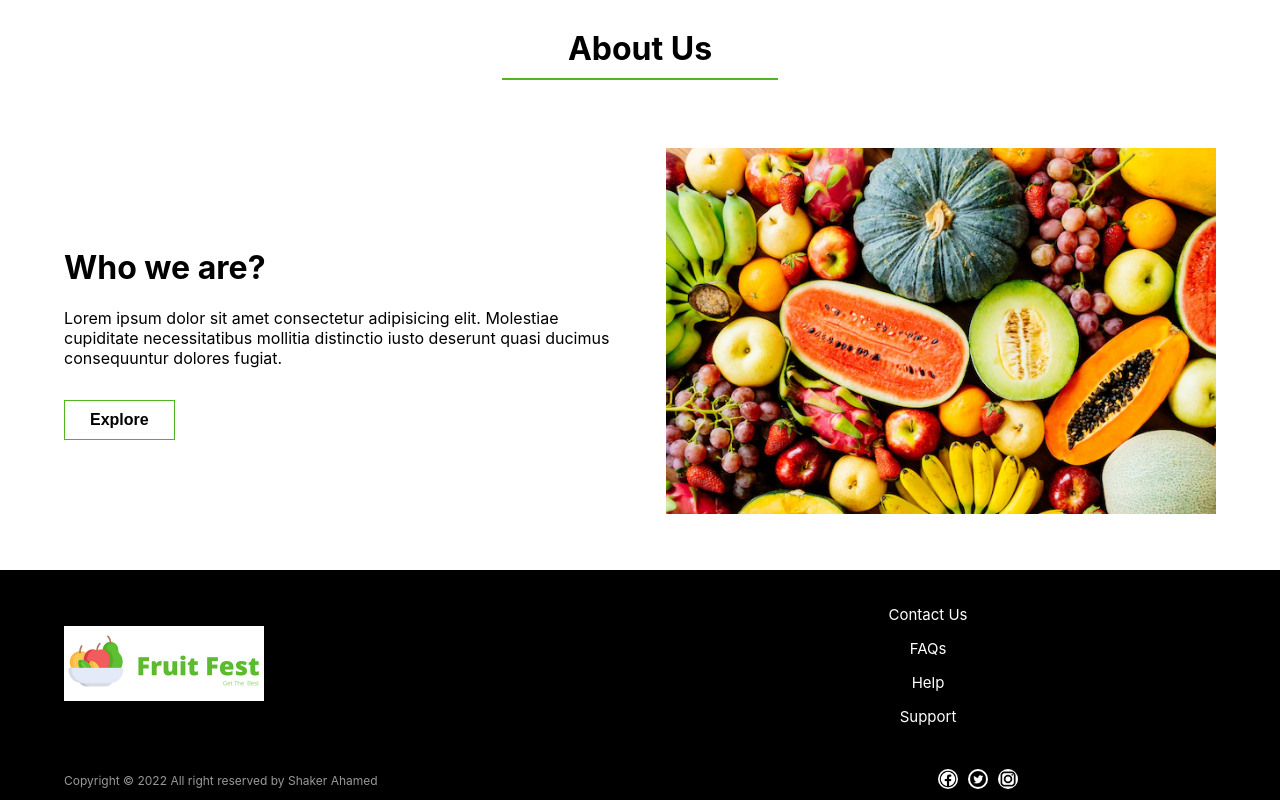
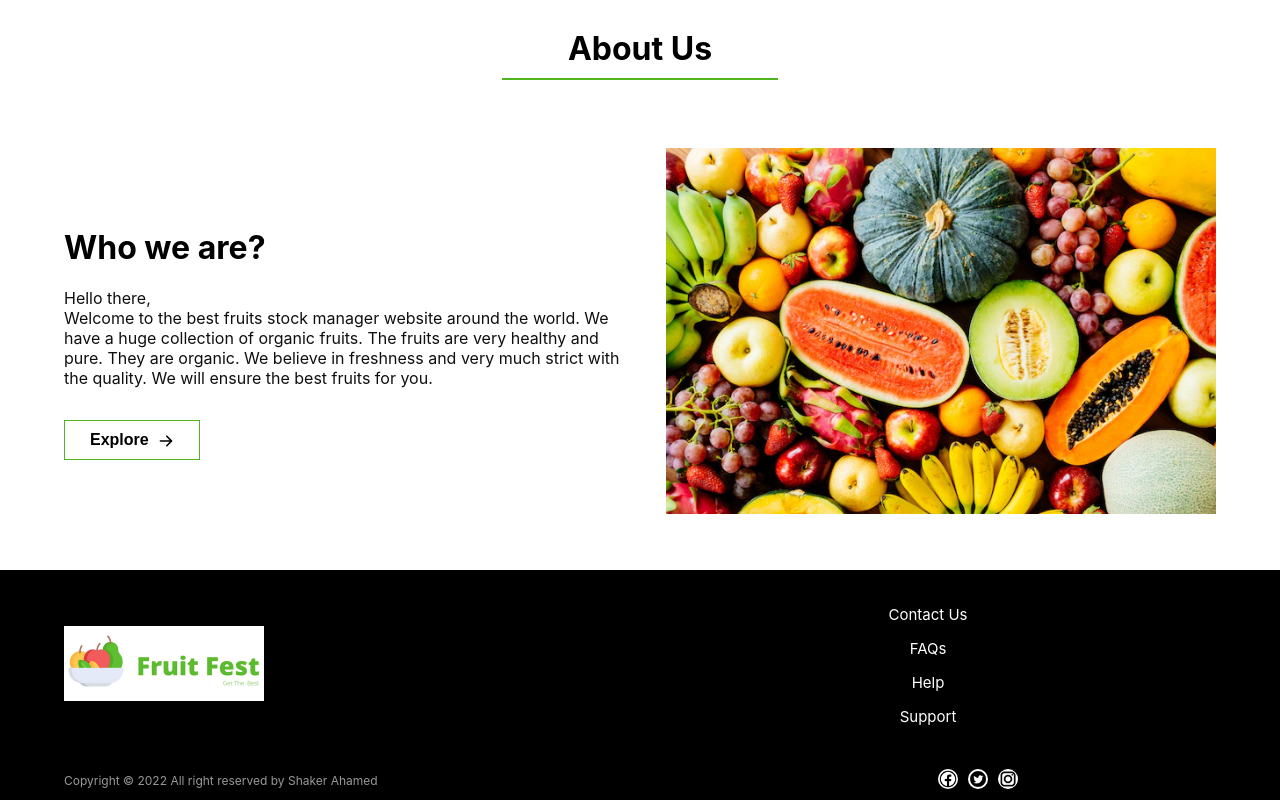
Before and after one commit to shakerscode/fruit-fest-web-app, a React (Create React App) app: page / in a window 1280 px wide. Shown: the part 729-1529 px from the top of the page. Built offline with nearby package versions, Linux system fonts and the light colour scheme.

Commit message:
home abute section done

```diff
--- a/src/component/Home/Home.css
+++ b/src/component/Home/Home.css
@@ -1,4 +1,4 @@
-
+ /* Home Banner */
 .banner{
     margin-top: 0;
     background-image: url('../../Images/banner.png');
@@ -8,6 +8,8 @@
     background-size: cover;
     background-position: center center;
 }
+
+/* Home abut section */
 
 .about-section{
     width: 90%;
@@ -29,6 +31,9 @@
     width: 550px;
     margin-left: 20px;
 }
+.about-info p{
+    color: rgb(15, 15, 15);
+}
 .about-info button{
     border: 1px solid rgb(80, 181, 31);
     background-color: white;
@@ -41,6 +46,11 @@
 .about-info button:hover{
     background-color: rgb(80, 181, 31);
     color: white;
+}
+.btn-right-icon{
+    width: 16px;
+    margin-bottom: -4px;
+    margin-left: 5px;
 }
 @media screen and (max-width: 650px) {
     .banner{
--- a/src/component/Home/Home.js
+++ b/src/component/Home/Home.js
@@ -1,24 +1,31 @@
 import React from 'react';
-import aboutImg from '../../Images/about-img.png'
+import aboutImg from '../../Images/about-img.png';
+import {ArrowRightIcon} from '@heroicons/react/solid';
 import './Home.css';
 
 const Home = () => {
     return (
         <div className='home-section'>
+               {/* Home Banner   */}
             <div className="banner">
             </div>
+
+            {/* Home abut section start*/}
+
             <h1 className='about-header'>About Us</h1>
             <div className='about-section'>
                 <div className='about-info'>
                     <h1>Who we are?</h1>
-                    <p>Lorem ipsum dolor sit amet consectetur adipisicing elit. Molestiae cupiditate necessitatibus mollitia distinctio iusto deserunt quasi ducimus consequuntur dolores fugiat.
+                    <p>Hello there, <br />
+                    Welcome to the best fruits stock manager website around the world. We have a huge collection of organic fruits. The fruits are very healthy and pure. They are organic. We believe in freshness and very much strict with the quality. We will ensure the best fruits for you.
                     </p>
-                    <button>Explore </button>
+                    <button>Explore <ArrowRightIcon className='btn-right-icon'></ArrowRightIcon> </button>
                 </div>
                 <div className='about-img'>
                     <img src={aboutImg} alt="" />
                 </div>
             </div>
+             {/* Home abut section end*/}
 
         </div>
     );
```
